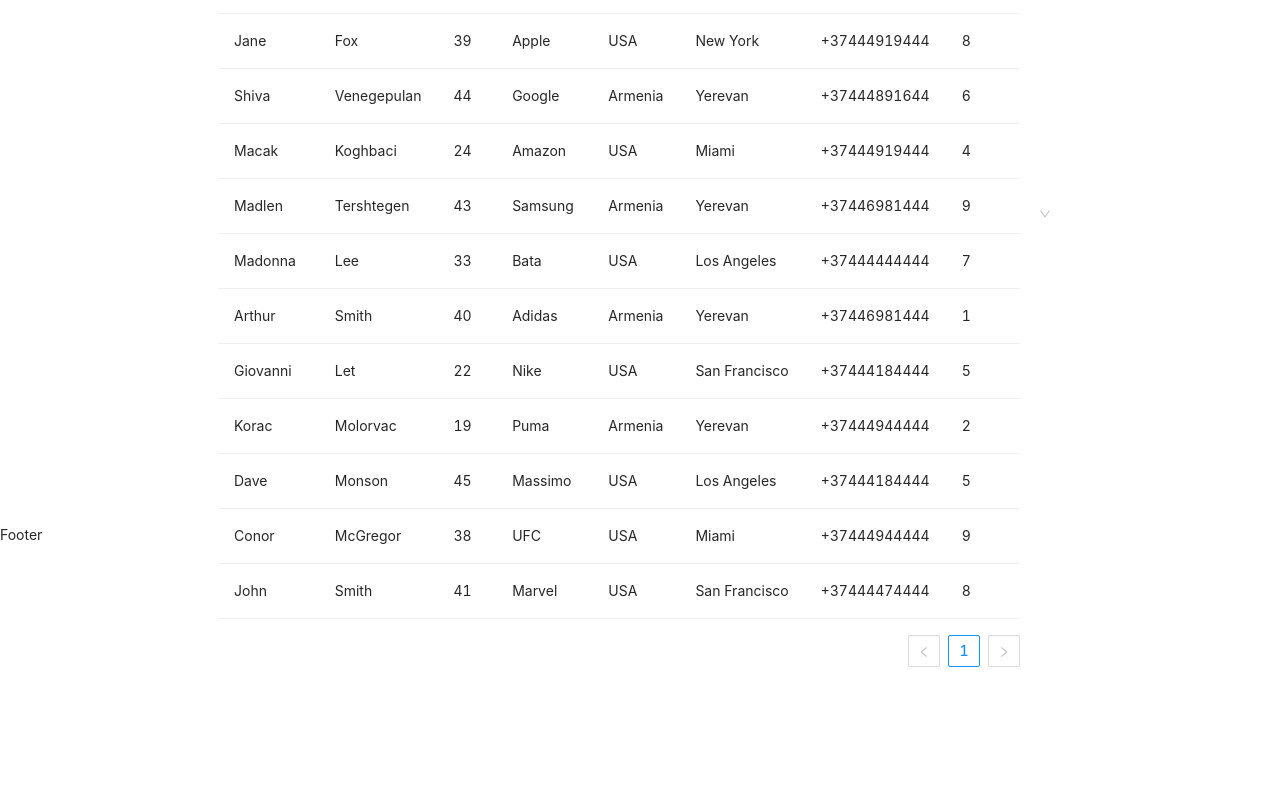
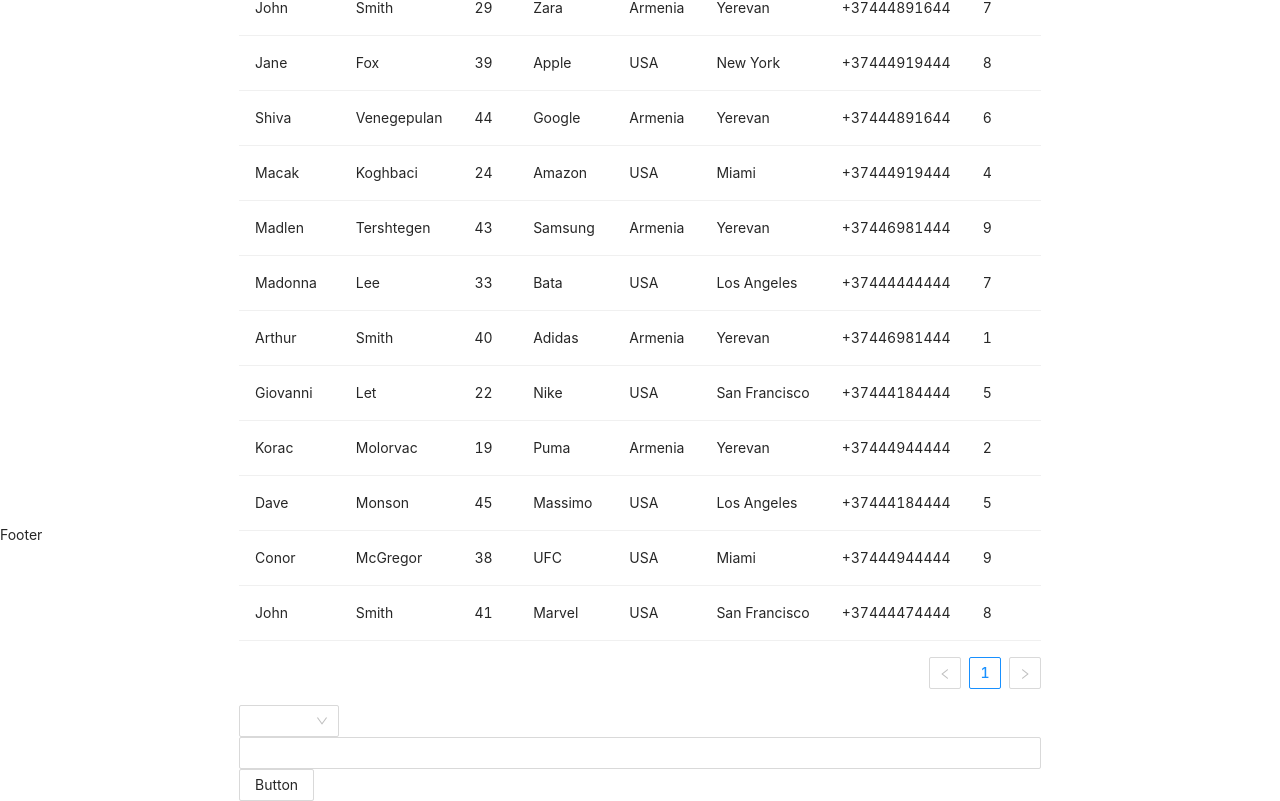
Before and after one commit to rateme-product/rateme, a React (Create React App) app: page / in a window 1280 px wide. Shown: the part 276-1077 px from the top of the page. Before the commit the page ends 944 px from the top, so only its background shows below. Built offline with nearby package versions, Linux system fonts and the light colour scheme.

Commit message:
- added Button and Input components

```diff
--- /dev/null
+++ b/src/components/Reusable/Button/Button.tsx
@@ -0,0 +1,7 @@
+import { Button as AntButton, ButtonProps } from 'antd';
+
+const Button = (props: ButtonProps) => {
+  return <AntButton {...props} />;
+};
+
+export default Button;
--- /dev/null
+++ b/src/components/Reusable/Button/index.ts
@@ -0,0 +1,3 @@
+import Button from './Button';
+
+export default Button;
--- /dev/null
+++ b/src/components/Reusable/Input/Input.tsx
@@ -0,0 +1,7 @@
+import { Input as AntInput, InputProps } from 'antd';
+
+const Input = (props: InputProps) => {
+  return <AntInput {...props} />;
+};
+
+export default Input;
--- /dev/null
+++ b/src/components/Reusable/Input/index.ts
@@ -0,0 +1,3 @@
+import Input from './Input';
+
+export default Input;
--- a/src/components/Reusable/index.ts
+++ b/src/components/Reusable/index.ts
@@ -1,3 +1,5 @@
+export { default as Button } from './Button';
+export { default as Input } from './Input';
 export { default as Navbar } from './Navbar';
 export { default as Select } from './Select';
 export { default as SvgIcon } from './SvgIcon';
--- a/src/pages/Landing/Landing.tsx
+++ b/src/pages/Landing/Landing.tsx
@@ -1,6 +1,6 @@
 import { tempTableData, tempTableHeaders } from 'constants/temp';
 
-import { Select, Table } from 'components/Reusable';
+import { Button, Input, Select, Table } from 'components/Reusable';
 
 import useStyles from './style';
 
@@ -9,8 +9,16 @@ const Landing = () => {
 
   return (
     <div className={classes.landing}>
-      <Table columns={tempTableHeaders} dataSource={tempTableData} pagination={{ pageSize: 20 }} />
-      <Select options={tempTableData.map((item) => ({ value: item.id, label: item.city }))} />
+      <div>
+        <span>Components</span>
+        <Table columns={tempTableHeaders} dataSource={tempTableData} pagination={{ pageSize: 20 }} rowKey={'id'} />
+        <Select
+          options={tempTableData.map((item) => ({ value: item.id, label: item.city }))}
+          style={{ minWidth: 100 }}
+        />
+        <Input />
+        <Button>Button</Button>
+      </div>
     </div>
   );
 };
```
